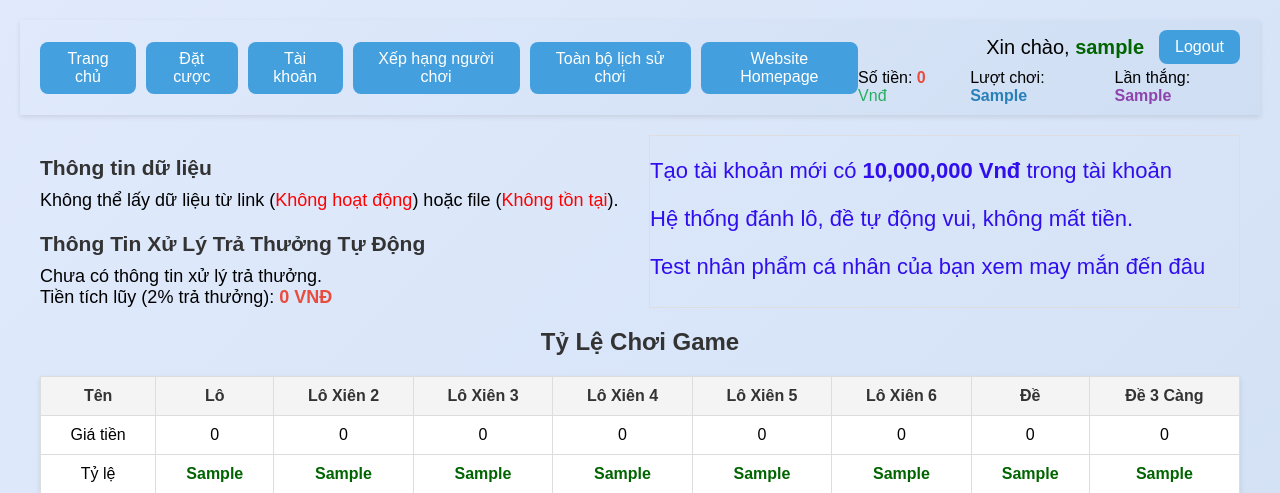
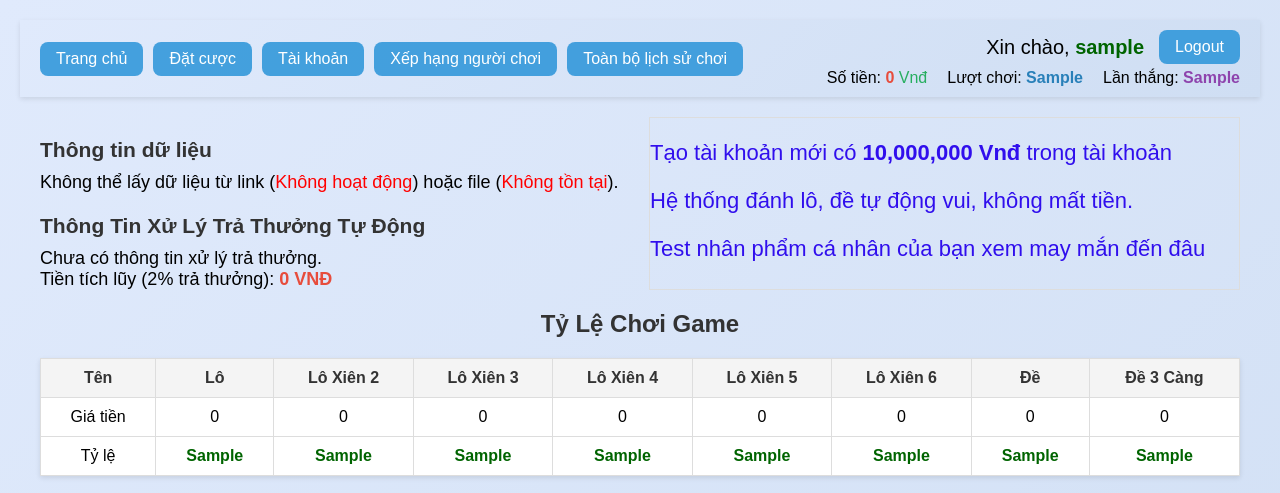
Before and after one commit to junlangzi/code-web-game-kqxs, a PHP site: page /index.php in a window 1280 px wide. Shown: the top 493 px of the page. Run offline with PHP 8.4, Linux system fonts and the light colour scheme; the visitor is signed in with stand-in values (Sample User, id 1); tables that the repository leaves empty or names only in its code hold one stand-in row (values such as "Sample post").

Commit message:
Update head.php

```diff
--- a/head.php
+++ b/head.php
@@ -52,8 +52,6 @@ if (isset($_SESSION['username'])) {
     echo "<button class='header-btn' onclick='location.href=\"account.php\"'>Tài khoản</button>";
          echo "<button class='header-btn' onclick='location.href=\"bxh.php\"'>Xếp hạng người chơi</button>";
       echo "<button class='header-btn' onclick='location.href=\"history.php\"'>Toàn bộ lịch sử chơi</button>";
-            echo "<button class='header-btn' onclick='location.href=\"https://ditucogivui.com\"'>Website Homepage</button>";
-
 
     echo "</div>";
 
```
